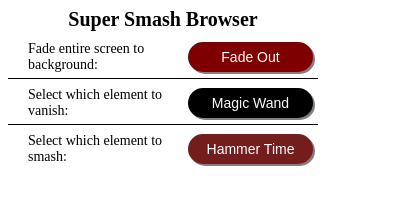
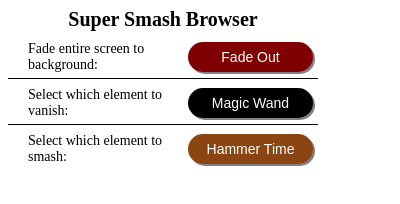
Before and after one commit to Battjmo/SuperSmashBrowser, a browser extension: page popup.html in a window 400 px wide. In both pictures the pointer is over the button "Hammer Time". Drawn offline with Linux system fonts and the light colour scheme.

Commit message:
change button color visibility

```diff
--- a/popup.css
+++ b/popup.css
@@ -48,7 +48,7 @@
 }
 
 .destroyButton3:hover {
-  background-color: #731d1d;
+  background-color: #8B4513;
 }
 
 Button:hover {
```
